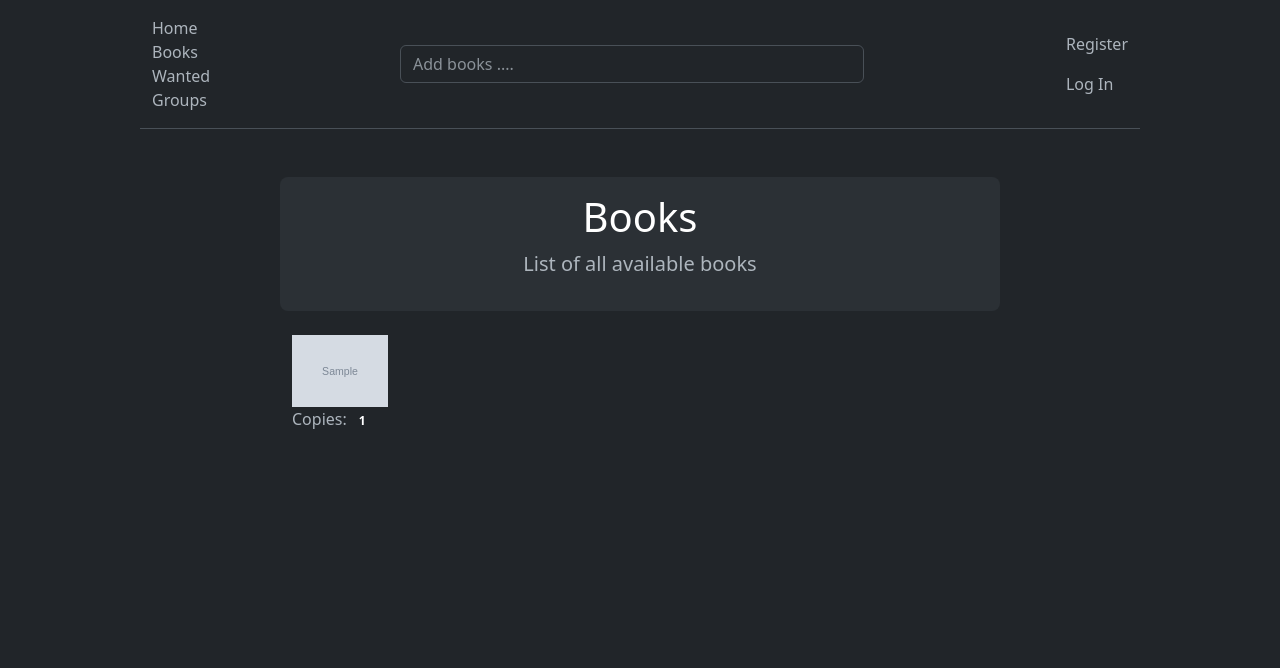
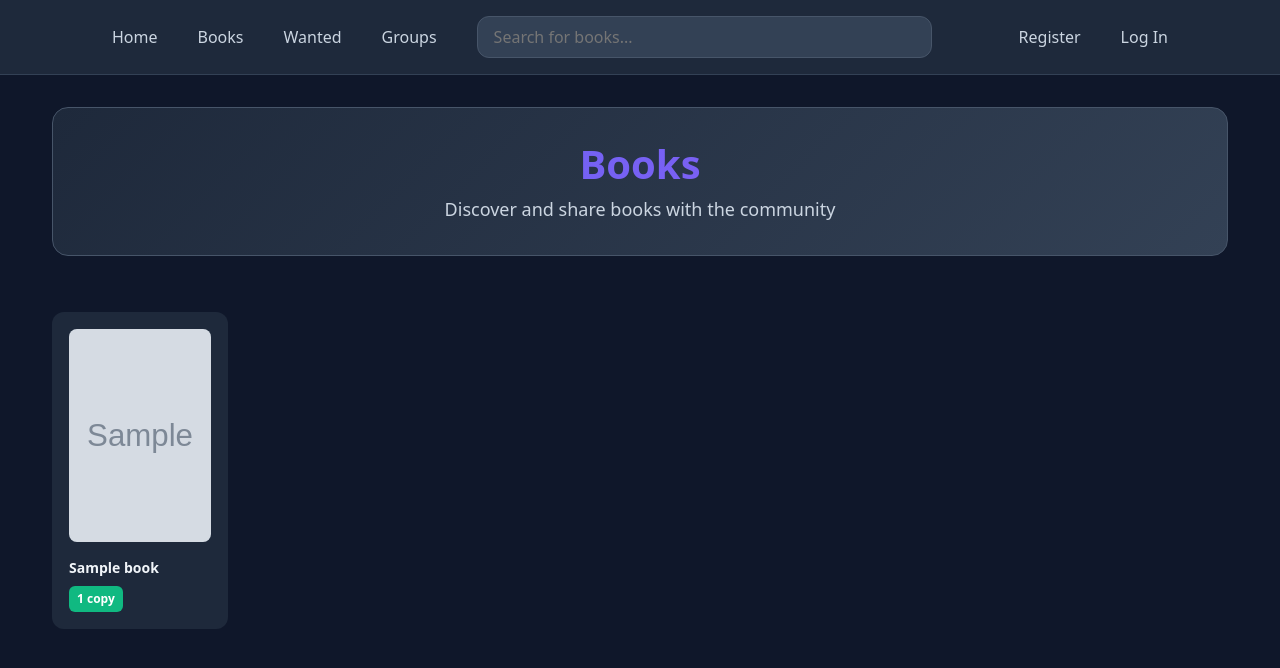
Before and after one commit to RickPaddock/bookswap, a Django app: page /books/ in a window 1280 px wide. Shown: the top 668 px of the page. Run offline with Django 5.2, Linux system fonts and the light colour scheme; tables that the repository leaves empty hold one stand-in row (values such as "Sample post"); grey boxes marked "Sample" are stand-in pictures; some libraries are stand-ins or nearby versions.

Commit message:
Design changes

```diff
--- a/books/templates/base.html
+++ b/books/templates/base.html
@@ -1,50 +1,52 @@
 <!DOCTYPE html>
-
+{% load static %}
 <!-- This file is the base template from which other pages inherit the style -->
 <html lang="en" data-bs-theme="dark">
     <head>
         <meta charset="utf-8">
+        <meta name="viewport" content="width=device-width, initial-scale=1">
         <title>Book Swap!</title>
         <!-- min.css & bundle.min.js required for dropdown POPPER button -->
         <link href="https://cdn.jsdelivr.net/npm/bootstrap@5.3.0/dist/css/bootstrap.min.css" rel="stylesheet" type='text/css' integrity="sha384-9ndCyUaIbzAi2FUVXJi0CjmCapSmO7SnpJef0486qhLnuZ2cdeRhO02iuK6FUUVM" crossorigin="anonymous">
+        <link href="{% static 'css/bookswap.css' %}" rel="stylesheet" type="text/css">
         <script src="https://cdn.jsdelivr.net/npm/bootstrap@5.3.0/dist/js/bootstrap.bundle.min.js" defer></script>
+    </head>
     <body>
-        <div class="container-fluid align-items-center" style="width: 80%">
-            <nav class="py-3 mb-3 border-bottom">
-                <div class="container-fluid d-grid gap-2 align-items-center" style="grid-template-columns: 1fr 2fr 1fr;">
-                    <div class="d-flex align-items-center">
-                        <ul class="navbar-nav">
-                            <li class="nav-item"> <a class="nav-link active navbar-brand" aria-current="page" href="{% url 'index' %}">Home</a> </li>
-                            <li class="nav-item"> <a class="nav-link active navbar-brand" aria-current="page" href="{% url 'book_database' %}">Books</a> </li>
-                            <li class="nav-item"> <a class="nav-link active navbar-brand" aria-current="page" href="{% url 'book_database_wishes' %}">Wanted</a> </li>
-                            <li class="nav-item"> <a class="nav-link active navbar-brand" aria-current="page" href="{% url 'group_database' %}">Groups</a> </li>
+        <nav class="bookswap-nav">
+            <div class="nav-container">
+                <div>
+                    <ul class="nav-links">
+                        <li><a class="nav-link" href="{% url 'index' %}">Home</a></li>
+                        <li><a class="nav-link" href="{% url 'book_database' %}">Books</a></li>
+                        <li><a class="nav-link" href="{% url 'book_database_wishes' %}">Wanted</a></li>
+                        <li><a class="nav-link" href="{% url 'group_database' %}">Groups</a></li>
                     </ul>
                 </div>
-                    <div class="d-flex align-items-center">
-                        <form class="w-100 me-3" method="post" action="{% url 'book_search' %}" >
+                <div>
+                    <form class="nav-search-form" method="post" action="{% url 'book_search' %}">
                         {% csrf_token %}
-                            <input type="search" class="form-control" placeholder="Add books ...." aria-label="Search" id="query" name="query" required>
+                        <input type="search" class="nav-search-input" placeholder="Search for books..." aria-label="Search" id="query" name="query" required>
                     </form>
                 </div>
-                    <div class="navbar-nav ms-auto">
-                        <ul class='nav navbar-nav'>
+                <div>
+                    <ul class="nav-user-section">
                         {% if user.is_authenticated %}
-                                <li class="nav-item"> <a class="nav-link" aria-current="page" href="{% url 'user_account' pk=request.user.pk %}">{{request.user.username|upper}}</a> </li>
-                                <li class="nav-item"> <form method="post" action="{% url 'logout' %}" class="d-inline">
+                            <li><a class="nav-link" href="{% url 'user_account' pk=request.user.pk %}">{{ request.user.username|upper }}</a></li>
+                            <li>
+                                <form method="post" action="{% url 'logout' %}" class="d-inline">
                                     {% csrf_token %}
                                     <button type="submit" class="btn btn-link nav-link">Sign Out</button>
                                 </form>
                             </li>
                         {% else %}
-                                <li class="nav-item"> <a class="nav-link" aria-current="page" href="{% url 'signup' %}">Register</a> </li>
-                                <li class="nav-item"> <a class="nav-link" aria-current="page" href="{% url 'login' %}">Log In</a> </li>
+                            <li><a class="nav-link" href="{% url 'signup' %}">Register</a></li>
+                            <li><a class="nav-link" href="{% url 'login' %}">Log In</a></li>
                         {% endif %}
                     </ul>
                 </div>
             </div>
         </nav>
-        </div>
-        <div class="container-fluid" style="width: 60%">
+        <div class="container" style="max-width: 1200px;">
             {% block body_block %}
             <!-- Anything outside of this will be inherited if extended! -->
             {% endblock %}
--- a/books/templates/book_database.html
+++ b/books/templates/book_database.html
@@ -1,34 +1,43 @@
 {% extends "base.html" %}
+{% load static %}
 {% block body_block %}
 
-    <div class="container my-5">
-        <div class="p-3 text-center bg-body-tertiary rounded-3">
-            <h1 class="text-body-emphasis">Books</h1>
-            <p class="lead">List of all available books</p>
-        </div>
-        <br>
-        <div class="container">
-            <div class="row">
-                {% for book in books %}
-                    <!-- md-2 = large screen, sm-4 = medium, xs-6 = small. img-fluid below ensures fluidity -->
-                    <div class="col-md-2 col-sm-4 col-xs-6">
-                        <!-- <a href="{% url 'single_book' pk=book.pk %}">{{book.title}}</a> -->
-                        {% if book.thumbnail %}
-                            <a href="{% url 'single_book' pk=book.pk %}"><img src="{{ book.thumbnail }}" class="img-fluid" alt="{{ book.title }}"></a>
+    <div class="page-header">
+        <h1>Books</h1>
+        <p class="lead">Discover and share books with the community</p>
+    </div>
+
+    <div class="book-grid">
+        {% for book in books %}
+            <a href="{% url 'single_book' pk=book.pk %}" class="book-card" style="text-decoration: none;">
+                <div class="book-card-image-wrapper">
+                    {% if book.thumbnail %}
+                        <img src="{{ book.thumbnail }}" class="book-card-image" alt="{{ book.title }}">
+                    {% else %}
+                        <div class="book-card-placeholder">
+                            <div>
+                                <p style="margin: 0; font-weight: 600;">{{ book.title }}</p>
+                                <p style="margin: var(--space-sm) 0 0; font-size: 0.75rem;">No cover available</p>
+                            </div>
+                        </div>
+                    {% endif %}
+                </div>
+                <div class="book-card-content">
+                    <div class="book-card-title">{{ book.title }}</div>
+                    <div class="book-card-meta">
+                        {% if book.owner.count > 0 %}
+                            <span class="book-badge book-badge-success">{{ book.owner.count }} {% if book.owner.count == 1 %}copy{% else %}copies{% endif %}</span>
                         {% else %}
-                            <!-- Placeholder image or alternative content if thumbnail is not available -->
-                            <a href="{% url 'single_book' pk=book.pk %}">{{ book.title }}</a>
-                            <p><i>No thumbnail available</i></p>
+                            <span class="book-badge book-badge-warning">Wanted</span>
                         {% endif %}
-                        Copies: <span class="badge">{{book.owner.count}}</span>
-                        <!-- Authors: {{book.authors}}<br> -->
                     </div>
-                    {% if forloop.counter|divisibleby:6 %}
-                        </div><div class="row"> <!-- Make new row every 7 thumbnails (for large screen)-->
-                    {% endif %}
-                {% endfor %}
+                </div>
+            </a>
+        {% empty %}
+            <div style="grid-column: 1 / -1; text-align: center; padding: var(--space-2xl); color: var(--text-muted);">
+                <p>No books found. Start adding books to build your library!</p>
             </div>
-        </div>
+        {% endfor %}
     </div>
 
 {% endblock %}
--- a/books/templates/book_search.html
+++ b/books/templates/book_search.html
@@ -3,8 +3,10 @@
 {% load static %}
 
     {% if query %}
-        <h2>Search results for "{{ query }}"</h2>
-        <br>
+        <div class="page-header">
+            <h1>Search Results</h1>
+            <p class="lead">Found {{ books|length }} result{{ books|length|pluralize }} for "{{ query }}"</p>
+        </div>
         {% if books %}
             <ol>
                 {% for book in books %}
--- a/books/views.py
+++ b/books/views.py
@@ -213,6 +213,11 @@ class SingleBook(DetailView):
             # Check if logged in user owns the book
             is_owner = owners.filter(user=user).exists()
 
+            # Check if logged in user has book on wishlist
+            is_wished = Wishlist.objects.filter(
+                book=book, user=user, removed_datetime__isnull=True
+            ).exists()
+
             # If user requested the book, extract list of owners (exclude cancelled requests)
             user_requests = RequestBook.objects.filter(
                 book=book, requester=user, decision_datetime__isnull=True, cancelled_datetime__isnull=True
@@ -223,9 +228,11 @@ class SingleBook(DetailView):
         else:
             requested_owner_usernames = []
             is_owner = False
+            is_wished = False
 
         context["owners"] = owners
         context["is_owner"] = is_owner
+        context["is_wished"] = is_wished
         context["user_wish"] = user_wish
         context["user_wish_count"] = user_wish_count
         context["requested_owner_usernames"] = requested_owner_usernames
@@ -656,3 +663,52 @@ class RemoveBookFromLibraryView(LoginRequiredMixin, View):
             return redirect("single_book", pk=book_id)
         else:
             return redirect("user_account", pk=request.user.pk)
+
+
+class RemoveFromWishlistView(LoginRequiredMixin, View):
+    """Allow users to remove books from their wishlist"""
+
+    def post(self, request, *args, **kwargs):
+        book_id = request.POST.get("book_id")
+
+        if not book_id:
+            messages.error(request, "Invalid book")
+            return redirect("user_account", pk=request.user.pk)
+
+        try:
+            book = Book.objects.get(pk=book_id)
+
+            # Find and remove the wishlist entry
+            try:
+                wishlist_entry = Wishlist.objects.get(
+                    user=request.user,
+                    book=book,
+                    removed_datetime__isnull=True
+                )
+
+                # Soft delete by setting removed_datetime
+                wishlist_entry.removed_datetime = timezone.now()
+                wishlist_entry.save()
+
+                logger.info(
+                    "User %s removed book '%s' (ID: %s) from their wishlist",
+                    request.user.username,
+                    book.title,
+                    book_id
+                )
+                messages.success(request, f"'{book.title}' has been removed from your wishlist")
+
+            except Wishlist.DoesNotExist:
+                messages.error(request, "This book is not in your wishlist")
+                logger.warning(
+                    "User %s attempted to remove book %s from wishlist but it wasn't there",
+                    request.user.username,
+                    book_id
+                )
+
+        except Book.DoesNotExist:
+            logger.error("Book %s not found for wishlist removal", book_id)
+            messages.error(request, "Book not found")
+
+        # Always redirect to the book detail page
+        return redirect("single_book", pk=book_id)
--- a/bookswap/urls.py
+++ b/bookswap/urls.py
@@ -41,6 +41,7 @@ from books.views import (
     RequestDecisionView,
     CancelRequestView,
     RemoveBookFromLibraryView,
+    RemoveFromWishlistView,
 )
 
 # Django provides login and logout views so we dont create them in views.py
@@ -108,6 +109,11 @@ urlpatterns = [
         RemoveBookFromLibraryView.as_view(),
         name="remove_book",
     ),
+    path(
+        "remove_from_wishlist/",
+        RemoveFromWishlistView.as_view(),
+        name="remove_from_wishlist",
+    ),
 ]
 
 # Required for debug toolbar
--- /dev/null
+++ b/static/css/bookswap.css
@@ -0,0 +1,355 @@
+/* BookSwap Design System */
+
+/* ============================================================================
+   CSS Custom Properties (Design Tokens)
+   ============================================================================ */
+
+:root {
+  /* Primary Brand Colors */
+  --bs-primary: #6366f1;
+  --bs-primary-hover: #4f46e5;
+  --bs-primary-dark: #4338ca;
+
+  /* Secondary Colors */
+  --bs-secondary: #8b5cf6;
+  --bs-accent: #ec4899;
+
+  /* Semantic Colors */
+  --bs-success: #10b981;
+  --bs-warning: #f59e0b;
+  --bs-danger: #ef4444;
+  --bs-info: #3b82f6;
+
+  /* Dark Theme Backgrounds */
+  --bg-primary: #0f172a;
+  --bg-secondary: #1e293b;
+  --bg-tertiary: #334155;
+  --bg-elevated: #475569;
+
+  /* Text Colors */
+  --text-primary: #f1f5f9;
+  --text-secondary: #cbd5e1;
+  --text-muted: #94a3b8;
+
+  /* Spacing Scale */
+  --space-xs: 0.25rem;    /* 4px */
+  --space-sm: 0.5rem;     /* 8px */
+  --space-md: 1rem;       /* 16px */
+  --space-lg: 1.5rem;     /* 24px */
+  --space-xl: 2rem;       /* 32px */
+  --space-2xl: 3rem;      /* 48px */
+
+  /* Border Radius */
+  --radius-sm: 0.375rem;  /* 6px */
+  --radius-md: 0.5rem;    /* 8px */
+  --radius-lg: 0.75rem;   /* 12px */
+  --radius-xl: 1rem;      /* 16px */
+
+  /* Shadows */
+  --shadow-sm: 0 1px 2px 0 rgb(0 0 0 / 0.05);
+  --shadow-md: 0 4px 6px -1px rgb(0 0 0 / 0.1), 0 2px 4px -2px rgb(0 0 0 / 0.1);
+  --shadow-lg: 0 10px 15px -3px rgb(0 0 0 / 0.1), 0 4px 6px -4px rgb(0 0 0 / 0.1);
+  --shadow-xl: 0 20px 25px -5px rgb(0 0 0 / 0.1), 0 8px 10px -6px rgb(0 0 0 / 0.1);
+
+  /* Transitions */
+  --transition-fast: 150ms cubic-bezier(0.4, 0, 0.2, 1);
+  --transition-base: 250ms cubic-bezier(0.4, 0, 0.2, 1);
+  --transition-slow: 350ms cubic-bezier(0.4, 0, 0.2, 1);
+}
+
+/* ============================================================================
+   Global Styles
+   ============================================================================ */
+
+body {
+  background-color: var(--bg-primary);
+  color: var(--text-primary);
+}
+
+/* ============================================================================
+   Navigation Styles
+   ============================================================================ */
+
+.bookswap-nav {
+  background-color: var(--bg-secondary);
+  border-bottom: 1px solid var(--bg-tertiary);
+  padding: var(--space-md) 0;
+  margin-bottom: var(--space-xl);
+}
+
+.nav-container {
+  display: grid;
+  grid-template-columns: 1fr 2fr 1fr;
+  gap: var(--space-lg);
+  align-items: center;
+  width: 85%;
+  max-width: 1400px;
+  margin: 0 auto;
+}
+
+.nav-links {
+  display: flex;
+  gap: var(--space-sm);
+  list-style: none;
+  margin: 0;
+  padding: 0;
+}
+
+.nav-link {
+  color: var(--text-secondary);
+  text-decoration: none;
+  padding: var(--space-sm) var(--space-md);
+  border-radius: var(--radius-md);
+  transition: all var(--transition-fast);
+  font-weight: 500;
+}
+
+.nav-link:hover {
+  color: var(--text-primary);
+  background-color: var(--bg-tertiary);
+}
+
+.nav-link.active {
+  color: var(--bs-primary);
+  background-color: rgba(99, 102, 241, 0.1);
+}
+
+.nav-search-form {
+  width: 100%;
+}
+
+.nav-search-input {
+  background-color: var(--bg-tertiary);
+  border: 1px solid var(--bg-elevated);
+  color: var(--text-primary);
+  border-radius: var(--radius-lg);
+  padding: var(--space-sm) var(--space-md);
+  width: 100%;
+  transition: all var(--transition-base);
+}
+
+.nav-search-input:focus {
+  background-color: var(--bg-secondary);
+  border-color: var(--bs-primary);
+  box-shadow: 0 0 0 3px rgba(99, 102, 241, 0.1);
+  outline: none;
+}
+
+.nav-user-section {
+  display: flex;
+  gap: var(--space-sm);
+  justify-content: flex-end;
+  align-items: center;
+  list-style: none;
+  margin: 0;
+  padding: 0;
+}
+
+/* ============================================================================
+   Book Cards
+   ============================================================================ */
+
+.book-grid {
+  display: grid;
+  grid-template-columns: repeat(auto-fill, minmax(160px, 1fr));
+  gap: var(--space-lg);
+  padding: var(--space-lg) 0;
+}
+
+.book-card {
+  background-color: var(--bg-secondary);
+  border-radius: var(--radius-lg);
+  padding: var(--space-md);
+  transition: all var(--transition-base);
+  border: 1px solid transparent;
+  display: flex;
+  flex-direction: column;
+  height: 100%;
+}
+
+.book-card:hover {
+  transform: translateY(-4px);
+  box-shadow: var(--shadow-xl);
+  border-color: var(--bg-elevated);
+  background-color: var(--bg-tertiary);
+}
+
+.book-card-image-wrapper {
+  position: relative;
+  border-radius: var(--radius-md);
+  overflow: hidden;
+  margin-bottom: var(--space-md);
+  background-color: var(--bg-tertiary);
+  aspect-ratio: 2/3;
+}
+
+.book-card-image {
+  width: 100%;
+  height: 100%;
+  object-fit: cover;
+  transition: transform var(--transition-slow);
+}
+
+.book-card:hover .book-card-image {
+  transform: scale(1.05);
+}
+
+.book-card-placeholder {
+  display: flex;
+  align-items: center;
+  justify-content: center;
+  height: 100%;
+  color: var(--text-muted);
+  font-size: 0.875rem;
+  text-align: center;
+  padding: var(--space-md);
+}
+
+.book-card-content {
+  flex: 1;
+  display: flex;
+  flex-direction: column;
+}
+
+.book-card-title {
+  font-size: 0.875rem;
+  font-weight: 600;
+  color: var(--text-primary);
+  margin-bottom: var(--space-sm);
+  line-height: 1.4;
+  display: -webkit-box;
+  -webkit-line-clamp: 2;
+  -webkit-box-orient: vertical;
+  overflow: hidden;
+}
+
+.book-card-meta {
+  display: flex;
+  align-items: center;
+  gap: var(--space-sm);
+  margin-top: auto;
+}
+
+.book-badge {
+  background-color: var(--bs-primary);
+  color: white;
+  padding: var(--space-xs) var(--space-sm);
+  border-radius: var(--radius-sm);
+  font-size: 0.75rem;
+  font-weight: 600;
+}
+
+.book-badge-success {
+  background-color: var(--bs-success);
+}
+
+.book-badge-warning {
+  background-color: var(--bs-warning);
+}
+
+/* ============================================================================
+   Page Headers
+   ============================================================================ */
+
+.page-header {
+  background: linear-gradient(135deg, var(--bg-secondary) 0%, var(--bg-tertiary) 100%);
+  border-radius: var(--radius-xl);
+  padding: var(--space-xl) var(--space-lg);
+  margin-bottom: var(--space-xl);
+  text-align: center;
+  border: 1px solid var(--bg-elevated);
+}
+
+.page-header h1 {
+  font-size: 2.5rem;
+  font-weight: 700;
+  margin-bottom: var(--space-sm);
+  background: linear-gradient(135deg, var(--bs-primary), var(--bs-secondary));
+  -webkit-background-clip: text;
+  -webkit-text-fill-color: transparent;
+  background-clip: text;
+}
+
+.page-header .lead {
+  color: var(--text-secondary);
+  font-size: 1.125rem;
+  margin: 0;
+}
+
+/* ============================================================================
+   Buttons
+   ============================================================================ */
+
+.btn-primary {
+  background-color: var(--bs-primary);
+  border-color: var(--bs-primary);
+  color: white;
+  font-weight: 600;
+  padding: var(--space-sm) var(--space-lg);
+  border-radius: var(--radius-md);
+  transition: all var(--transition-base);
+}
+
+.btn-primary:hover {
+  background-color: var(--bs-primary-hover);
+  border-color: var(--bs-primary-hover);
+  transform: translateY(-1px);
+  box-shadow: var(--shadow-md);
+}
+
+.btn-primary:active {
+  background-color: var(--bs-primary-dark);
+  transform: translateY(0);
+}
+
+/* ============================================================================
+   Responsive Design
+   ============================================================================ */
+
+@media (max-width: 768px) {
+  .nav-container {
+    grid-template-columns: 1fr;
+    gap: var(--space-md);
+  }
+
+  .nav-links {
+    flex-wrap: wrap;
+    justify-content: center;
+  }
+
+  .nav-user-section {
+    justify-content: center;
+  }
+
+  .book-grid {
+    grid-template-columns: repeat(auto-fill, minmax(140px, 1fr));
+    gap: var(--space-md);
+  }
+
+  .page-header h1 {
+    font-size: 2rem;
+  }
+}
+
+@media (max-width: 480px) {
+  .book-grid {
+    grid-template-columns: repeat(2, 1fr);
+  }
+}
+
+/* ============================================================================
+   Utility Classes
+   ============================================================================ */
+
+.text-gradient {
+  background: linear-gradient(135deg, var(--bs-primary), var(--bs-secondary));
+  -webkit-background-clip: text;
+  -webkit-text-fill-color: transparent;
+  background-clip: text;
+}
+
+.glass-effect {
+  background: rgba(30, 41, 59, 0.6);
+  backdrop-filter: blur(12px);
+  border: 1px solid rgba(255, 255, 255, 0.1);
+}
```
Also changed, not shown: books/templates/account_details.html (+10 -13 lines), books/templates/book_database_wishlist.html (+31 -25 lines), books/templates/book_detail.html (+39 -18 lines), books/templates/group_database.html (+21 -20 lines), books/templates/group_detail.html (+12 -13 lines), books/templates/index.html (+4 -8 lines), .claude/design/blueprint.yml (added), .claude/settings.local.json. Lines whose indentation alone changed are shown as unchanged.
